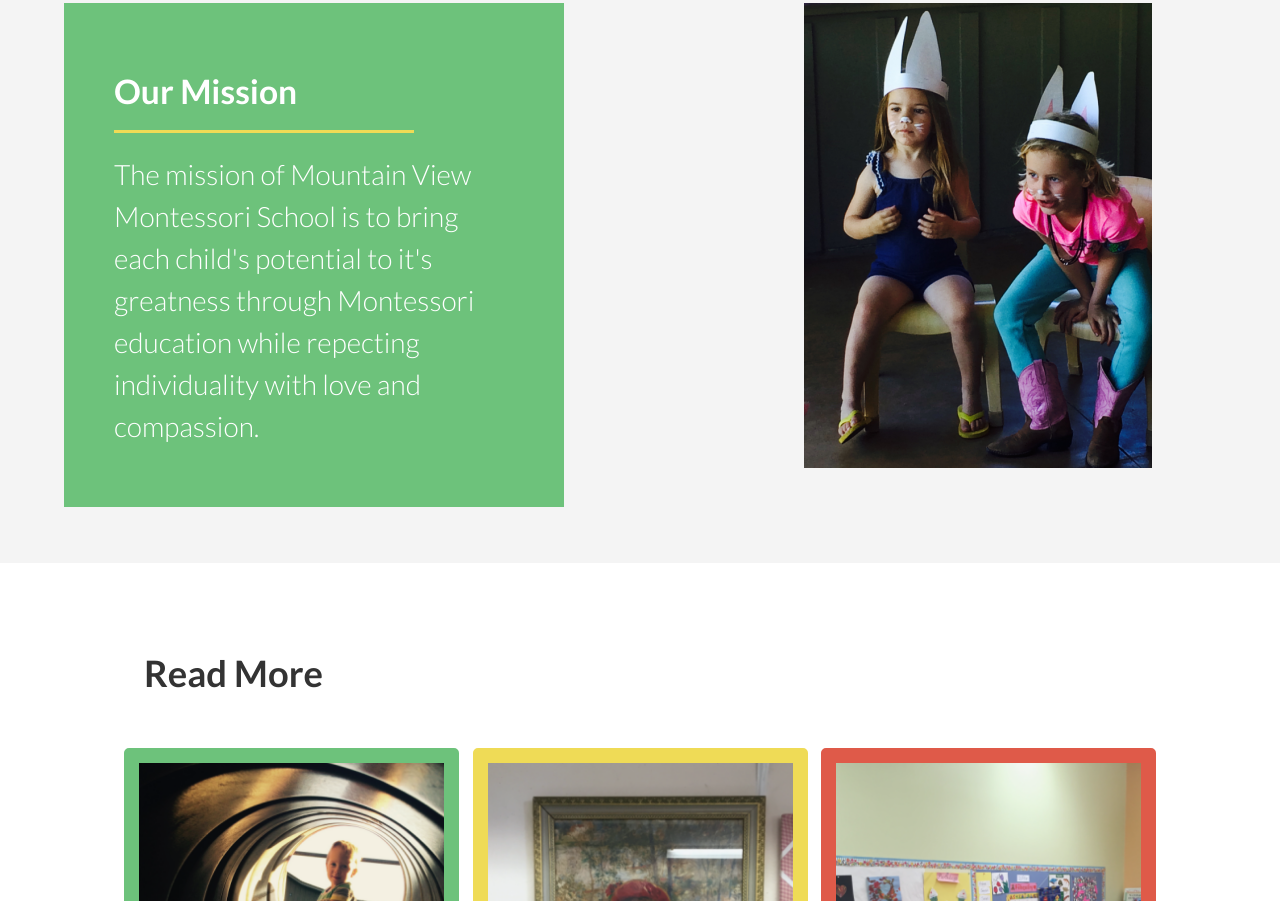
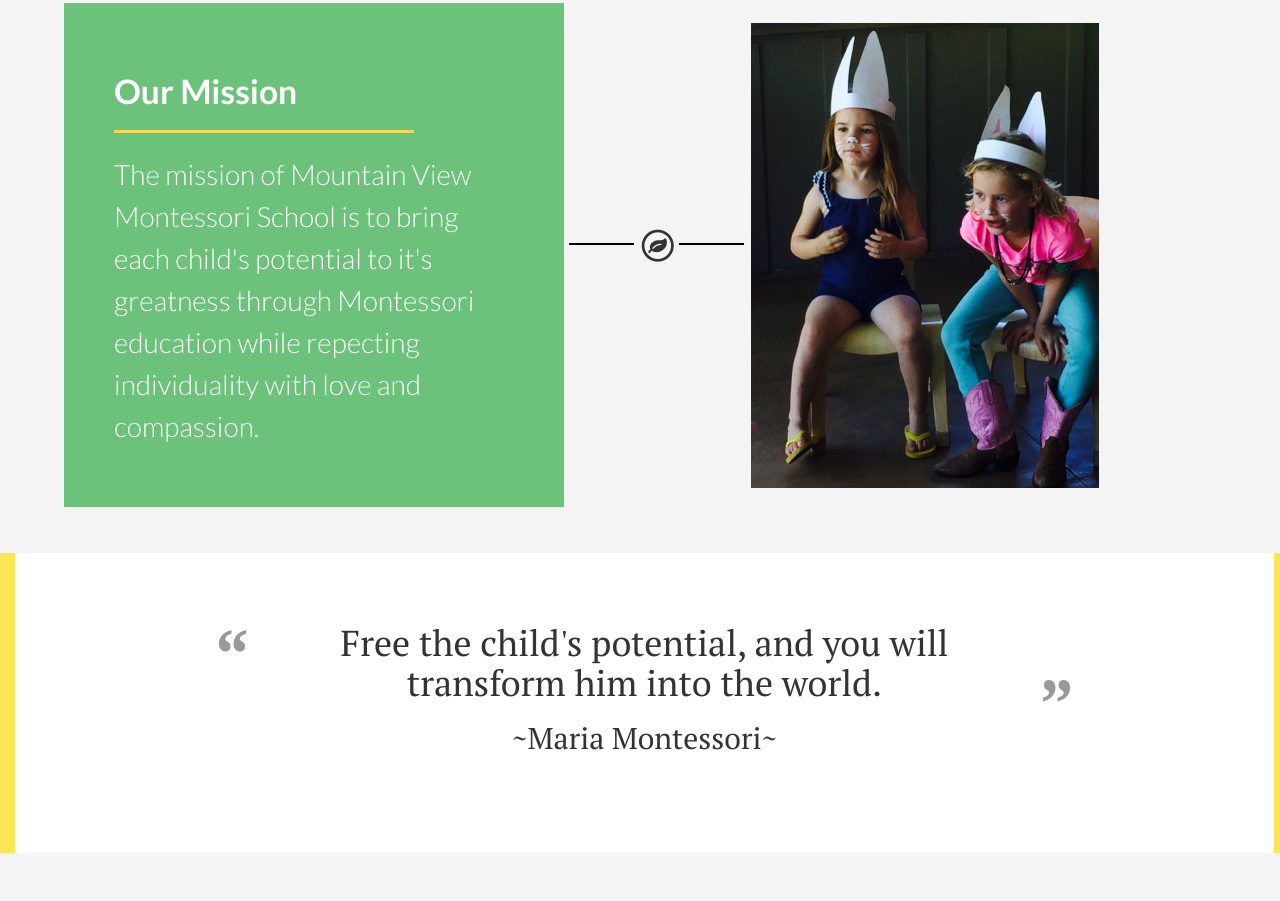
Before and after one commit to byendan/mvm-template, a plain HTML site: page index.html in a window 1280 px wide. Shown: the part 639-1540 px from the top of the page. Drawn offline with Linux system fonts and the light colour scheme; a web font is replaced by a local one.

Commit message:
Cool nav buttons, mission connection, quote

```diff
--- a/css/styles.css
+++ b/css/styles.css
@@ -68,13 +68,63 @@ container .navbar-brand {
 .navbar-nav {
     float: right;
     margin-right: 80px;
-    margin-top: 60px;
+    margin-top: 40px;
     font-size: 1.8em;
 }
 
 .navbar-nav a {
     margin-right: 35px;
+    text-decoration: none;
+    color: black;
+    position: relative;
+    padding-top: 15px;
+    padding-bottom: 15px;
 }
+
+.navbar-nav a::before, .navbar-nav a::after {
+    position: absolute;
+    left: 0;
+    width: 100%;
+    height: 2px;
+    background: transparent;
+    content: '';
+    opacity: 0;
+    transition: top 0.5s, bottom 0.5s, opacity 0.5s;
+}
+
+.navbar-nav a::before {
+    top: 0;
+}
+
+.navbar-nav a::after {
+    bottom: 0;
+}
+
+.navbar-nav a:hover::before {
+    top: 10px;
+    background: black;
+    opacity: 1.0;
+}
+
+.navbar-nav a:hover::after {
+    bottom: 10px;
+    background: black;
+    opacity: 1.0;
+}
+
+#home:hover::before, #home:hover::after,
+#contact:hover::before, #contact:hover::after {
+    background: #DF5A49;
+}
+
+#about:hover::before, #about:hover::after {
+    background: #6DC27B;
+}
+
+#parents:hover::before, #parents:hover::after {
+    background: #ffe746;
+}
+
 
 .navbar > .container .navbar-brand, .navbar > .container-fluid .navbar-brand {
 	margin-left: 10px;
@@ -117,11 +167,12 @@ container .navbar-brand {
 .mission-area {
     width: 100%;
     height: 600px;
-
+    position: relative;
 }
 
 .mission-text {
     display: inline-block;
+    float: left;
     margin-left: 5%;
     width: 500px;
     padding: 50px;
@@ -149,11 +200,41 @@ container .navbar-brand {
     line-height: 1.5;
 }
 
+
+.mission-area span {
+    left: 75px;
+    top: 275px;
+    float: left;
+}
+
+.mission-area span::before {
+    position: absolute;
+    content: "";
+    width: 65px;
+    height: 2px;
+    background-color: black;
+    top: 15px;
+    left: -70px;
+}
+
+.mission-area span::after {
+    position: absolute;
+    content: "";
+    width: 65px;
+    height: 2px;
+    background-color: black;
+    bottom: 20px;
+    left: 40px;
+
+}
+
+
+
 .mission-pic {
     display: inline-block;
-    float: right;
-    margin-top: 50px;
-    margin-right: 10%;
+    float: left;
+    margin-top: 70px;
+    margin-left: 150px;
     width: 348px;
     height: 465px;
     background-image: url("../img/kids.png");
@@ -162,12 +243,59 @@ container .navbar-brand {
     background-size: cover;
 }
 
+.quote-area {
+    width: 100%;
+    position: relative;
+    text-align: center;
+    height: 300px;
+    padding-top: 50px;
+    padding-bottom: 50px;
+    background-color: white;
+    border-left: solid 15px #fce658;
+    border-right: solid 6px #fce658;
+}
+
+.quote {
+    display: inline-block;
+    width: 60%;
+}
+
+.quote::before {
+    content: "\201C";
+    position: absolute;
+    font-family: Georgia, serif;
+    font-size: 70px;
+    font-weight: bold;
+    color: #999;
+    left: 200px;
+}
+
+.quote::after {
+    content: "\201D";
+    position: absolute;
+    font-family: Georgia, serif;
+    font-size: 70px;
+    font-weight: bold;
+    color: #999;
+    right: 200px;
+    bottom: 100px;
+
+}
+
+.quote h1 {
+    font-family: 'PT Serif', serif;
+}
+
+.quote h2 {
+    font-family: 'PT Serif', serif;
+}
+
 .info-area {
     height: auto;
     width: 100%;
     margin-top: 10px;
     text-align: center;
-    background-color: white;
+
     padding-bottom: 40px;
 }
 
--- a/index.html
+++ b/index.html
@@ -29,6 +29,8 @@
     <link href='https://fonts.googleapis.com/css?family=Cantarell:400,400italic' rel='stylesheet' type='text/css'>
 
     <link href='https://fonts.googleapis.com/css?family=Lato:400,300,700' rel='stylesheet' type='text/css'>
+
+    <link href='https://fonts.googleapis.com/css?family=PT+Serif' rel='stylesheet' type='text/css'>
 
 
     <!-- HTML5 Shim and Respond.js IE8 support of HTML5 elements and media queries -->
@@ -71,14 +73,14 @@
                         <a href="#page-top"></a>
                     </div>
 
-                        <a id="n" class="page-scroll" href="#home">Home</a>
+                        <a id="home" class="page-scroll" href="#home">Home</a>
 
 
-                        <a id="n" class="page-scroll" href="#about">About Us</a>
+                        <a id="about" class="page-scroll" href="#about">About Us</a>
 
-                        <a id="n" class="page-scroll" href="#parents">Parents</a>
+                        <a id="parents" class="page-scroll" href="#parents">Parents</a>
 
-                        <a id="n" class="page-scroll" href="#contact">Contact Us</a>
+                        <a id="contact" class="page-scroll" href="#contact">Contact Us</a>
 
                 </ul>
             </div>
@@ -104,7 +106,23 @@
             <h3>The mission of Mountain View Montessori School is to bring each child's potential to it's greatness through Montessori education while repecting individuality with love and compassion.</h3>
         </div>
 
+
+
+            <span class="fa-stack fa-lg">
+                <i class="fa fa-circle-thin fa-stack-2x"></i>
+                <i class="fa fa-leaf fa-stack-1x"></i>
+            </span>
+
+
+
         <div class="mission-pic">
+        </div>
+    </div>
+
+    <div class="quote-area">
+        <div class="quote">
+            <h1>Free the child's potential, and you will transform him into the world.</h1>
+            <h2>~Maria Montessori~</h2>
         </div>
     </div>
 
```
